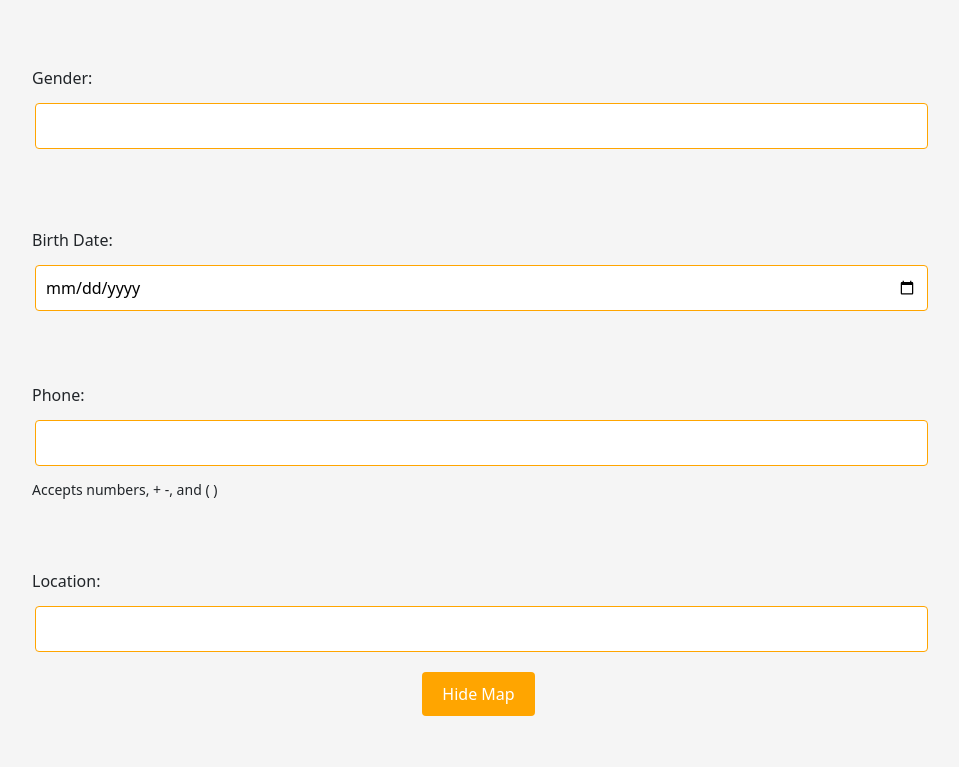
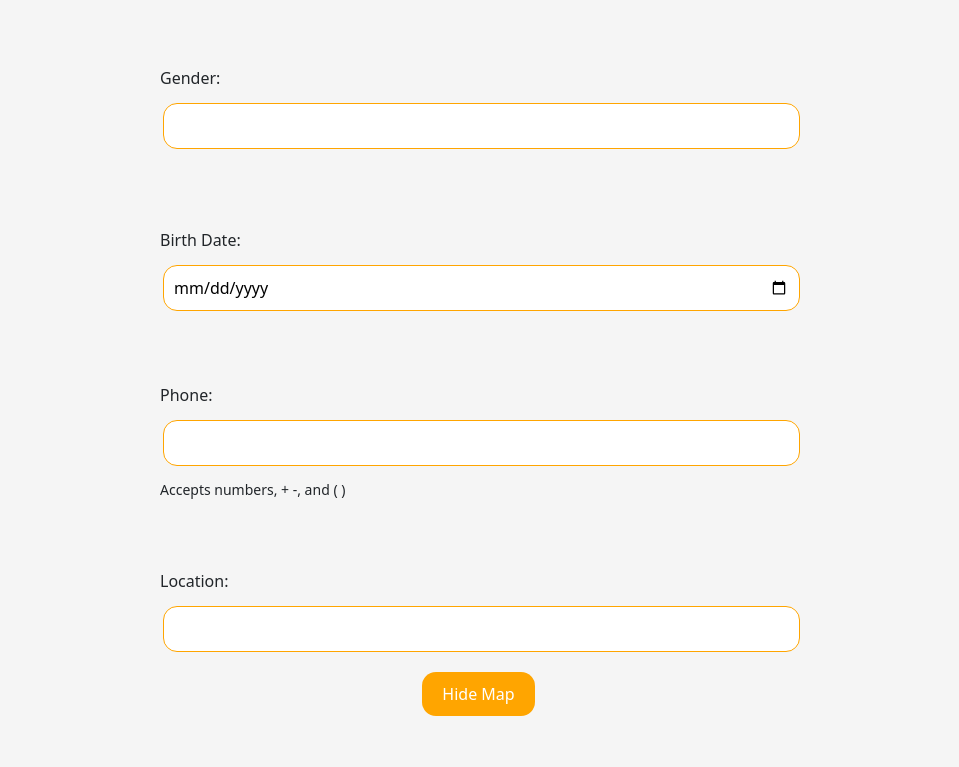
Before and after one commit to rafalebre/XtradeX, a React app: page /myinfo in a window 1280 px wide. Shown: the part 553-1320 px from the top of the page, without its empty margins (150-1109 px from the left). Built offline with nearby package versions, Linux system fonts and the light colour scheme; no server answers; sample sign-in values are in the browser's storage.

Commit message:
my info styles

```diff
--- a/src/front/js/pages/MyInfo.css
+++ b/src/front/js/pages/MyInfo.css
@@ -13,7 +13,7 @@
     flex-direction: column;
     gap: 20px; /* Espaçamento entre os inputs */
     align-items: center;
-    width: 70%; /* Largura do formulário, isso pode ser ajustado de acordo com suas preferências */
+    width: 50%; /* Largura do formulário, isso pode ser ajustado de acordo com  preferências */
 }
 
 .my-info-form label {
@@ -21,6 +21,7 @@
     display: flex;
     flex-direction: column;
     gap: 10px;
+
 }
 
 .my-info-form input[type="text"],
@@ -29,7 +30,7 @@
 .my-info-form input[type="file"] {
     width: 100%;
     padding: 10px;
-    border-radius: 4px;
+    border-radius: 14px;
     border: 1px solid #FFA500;
 }
 
@@ -39,7 +40,7 @@
     background-color: #FFA500;
     color: white;
     border: none;
-    border-radius: 4px;
+    border-radius: 14px;
     cursor: pointer;
     align-self: center;
 }
@@ -51,5 +52,5 @@
 .GoogleMaps {
     width: 90%; /* Reduzindo a largura para permitir margens automáticas */
     height: 400px;
-    margin: 0 auto; /* Margens automáticas para centralizar o elemento */
+    margin: 0 auto ; /* Margens automáticas para centralizar o elemento */
 }
```
